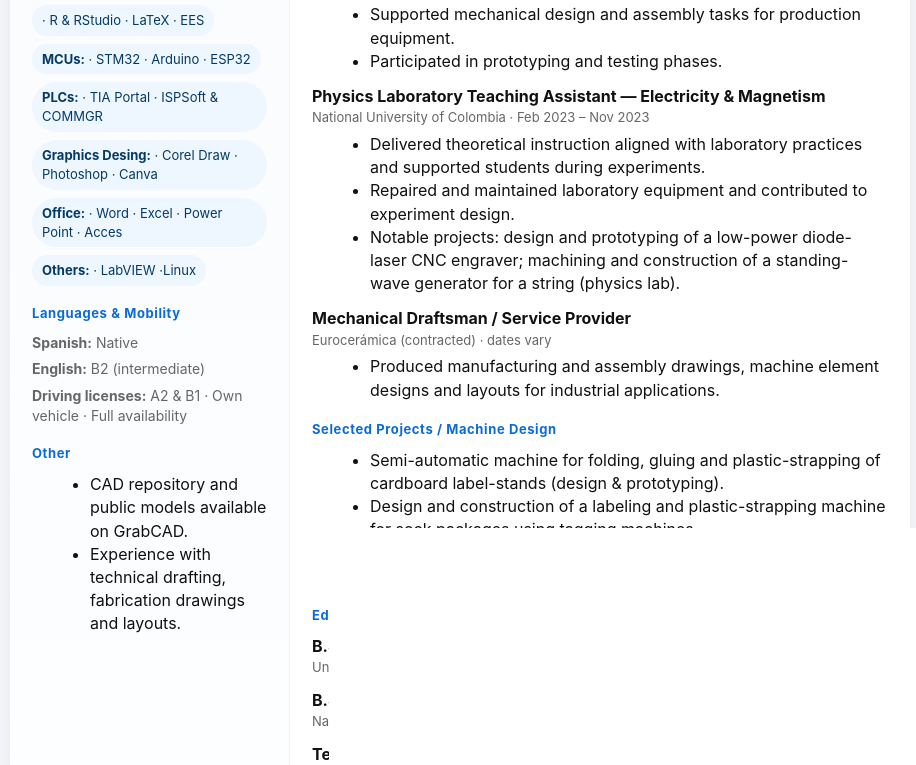
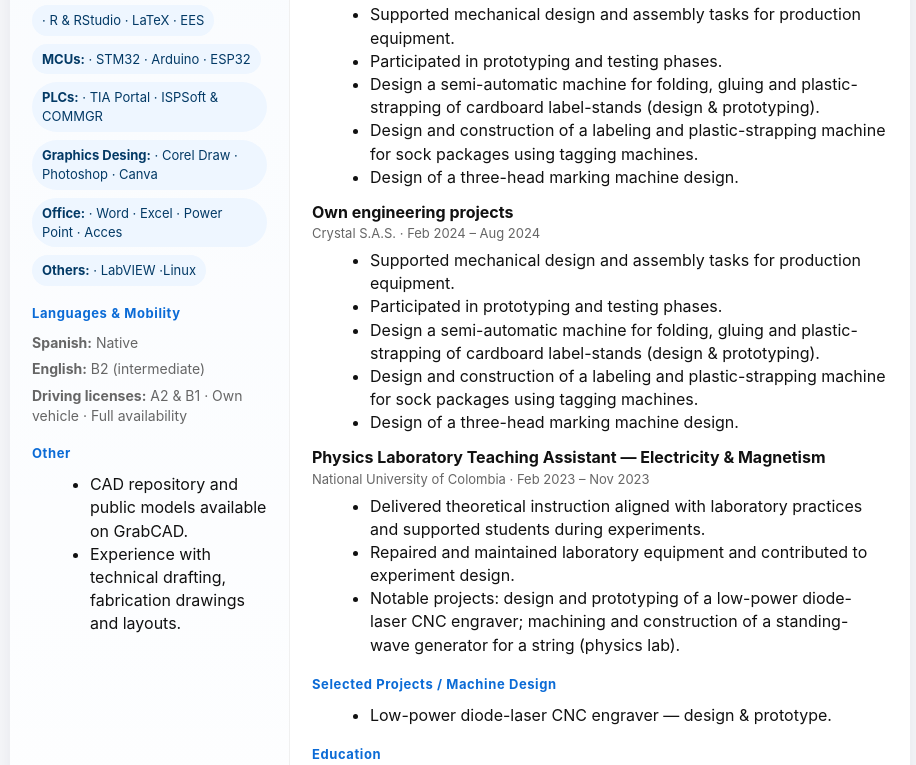
Before and after one commit to mrioshe/SomeOfHTMLandCSS, a plain HTML site: page CVs/MechanicalEngenieer.html in a window 1280 px wide. Shown: the part 743-1508 px from the top of the page, without its empty margins (180-1096 px from the left). Drawn offline with Linux system fonts and the light colour scheme.

Commit message:
Update MechanicalEngenieer.html

```diff
--- a/CVs/MechanicalEngenieer.html
+++ b/CVs/MechanicalEngenieer.html
@@ -159,6 +159,21 @@
           <ul>
             <li>Supported mechanical design and assembly tasks for production equipment.</li>
             <li>Participated in prototyping and testing phases.</li>
+            <li>Design a semi-automatic machine for folding, gluing and plastic-strapping of cardboard label-stands (design & prototyping).</li>
+            <li>Design and construction of a labeling and plastic-strapping machine for sock packages using tagging machines.</li>
+            <li>Design of a three-head marking machine design.</li>
+          </ul>
+        </div>
+
+        <div class="experience-item">
+          <strong> Own engineering projects</strong>
+          <div class="meta">Crystal S.A.S. · Feb 2024 – Aug 2024</div>
+          <ul>
+            <li>Supported mechanical design and assembly tasks for production equipment.</li>
+            <li>Participated in prototyping and testing phases.</li>
+            <li>Design a semi-automatic machine for folding, gluing and plastic-strapping of cardboard label-stands (design & prototyping).</li>
+            <li>Design and construction of a labeling and plastic-strapping machine for sock packages using tagging machines.</li>
+            <li>Design of a three-head marking machine design.</li>
           </ul>
         </div>
 
@@ -172,21 +187,12 @@
           </ul>
         </div>
 
-        <div class="experience-item">
-          <strong>Mechanical Draftsman / Service Provider</strong>
-          <div class="meta">Eurocerámica (contracted) · dates vary</div>
-          <ul>
-            <li>Produced manufacturing and assembly drawings, machine element designs and layouts for industrial applications.</li>
-          </ul>
-        </div>
       </section>
 
       <section class="section">
         <h3>Selected Projects / Machine Design</h3>
         <ul>
-          <li>Semi-automatic machine for folding, gluing and plastic-strapping of cardboard label-stands (design & prototyping).</li>
-          <li>Design and construction of a labeling and plastic-strapping machine for sock packages using tagging machines.</li>
-          <li>Three-head marking machine design.</li>
+
           <li>Low-power diode-laser CNC engraver — design & prototype.</li>
         </ul>
       </section>
```
